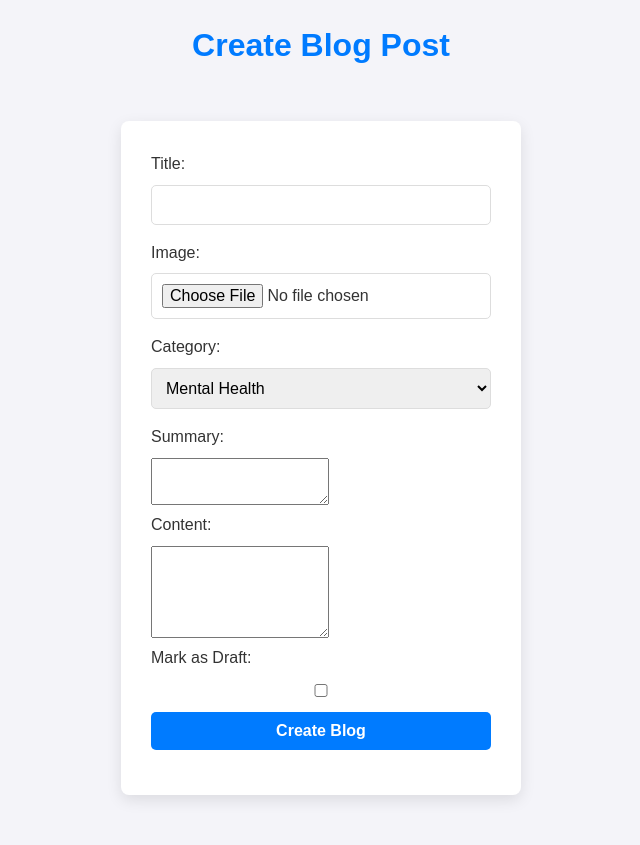
After one commit to Abhaii11/loging_singup, a Flask app: page /doctor/blog/create in a window 1280 px wide. The commit adds this page. Shown: the whole page, without its empty margins (319-959 px from the left). Run offline with Flask 3, Linux system fonts and the light colour scheme; the visitor is signed in with stand-in values (Sample User, id 1).

Commit message:
created new features
blog new feature read.me updated

```diff
--- a/project/app.py
+++ b/project/app.py
@@ -3,16 +3,97 @@
 from werkzeug.utils import secure_filename
 import os
 import sqlite3
+import pymysql
+
 
 app = Flask(__name__)
-app.secret_key = 'your_secret_key'  # Set a secret key for sessions
-
+app.secret_key = 'your_secret_key'
+UPLOAD_FOLDER = 'static/uploads'
+app.config['UPLOAD_FOLDER'] = UPLOAD_FOLDER
 # Directory to store profile pictures
 UPLOAD_FOLDER = 'static/profile_pictures'
 app.config['UPLOAD_FOLDER'] = UPLOAD_FOLDER
 
 # Database setup
 DATABASE = 'users.db'
+
+# MySQL connection
+db = pymysql.connect(
+    host="localhost",
+    user="root",
+    password="Root@Bhi89",
+    database="blog_app",
+    cursorclass=pymysql.cursors.DictCursor
+)
+
+# Route: Doctor - Create Blog Post
+@app.route('/doctor/blog/create', methods=['GET', 'POST'])
+def create_blog():
+    if session.get('user_type') != 'Doctor':
+        return redirect(url_for('login'))
+
+    if request.method == 'POST':
+        title = request.form['title']
+        category = request.form['category']
+        summary = request.form['summary']
+        content = request.form['content']
+        is_draft = request.form.get('is_draft') == 'on'
+
+        # Handle Image Upload
+        image = None
+        if 'image' in request.files:
+            file = request.files['image']
+            if file and file.filename:
+                image = secure_filename(file.filename)
+                file.save(os.path.join(app.config['UPLOAD_FOLDER'], image))
+
+        # Save to Database
+        with db.cursor() as cursor:
+            query = """
+                INSERT INTO blogs (title, image, category, summary, content, is_draft, author_id)
+                VALUES (%s, %s, %s, %s, %s, %s, %s)
+            """
+            cursor.execute(query, (title, image, category, summary, content, is_draft, session['user_id']))
+            db.commit()
+
+        flash('Blog post created successfully!', 'success')
+        return redirect(url_for('view_doctor_blogs'))
+
+    return render_template('create_blog.html')
+
+# Route: Doctor - View All Blog Posts
+@app.route('/doctor/blogs')
+def view_doctor_blogs():
+    if session.get('user_type') != 'Doctor':
+        return redirect(url_for('login'))
+
+    with db.cursor() as cursor:
+        query = "SELECT * FROM blogs WHERE author_id = %s"
+        cursor.execute(query, (session['user_id'],))
+        blogs = cursor.fetchall()
+
+    return render_template('doctor_blogs.html', blogs=blogs)
+
+# Route: Patient - View Blogs by Category
+@app.route('/blogs/<category>')
+def view_blogs(category):
+    if session.get('user_type') != 'Patient':
+        return redirect(url_for('login'))
+
+    with db.cursor() as cursor:
+        query = "SELECT * FROM blogs WHERE category = %s AND is_draft = 0"
+        cursor.execute(query, (category,))
+        blogs = cursor.fetchall()
+
+    # Truncate summaries to 15 words
+    for blog in blogs:
+        words = blog['summary'].split()
+        if len(words) > 15:
+            blog['summary'] = ' '.join(words[:15]) + '...'
+
+    return render_template('patient_blogs.html', category=category, blogs=blogs)
+
+
 
 def init_db():
     with sqlite3.connect(DATABASE) as conn:
--- /dev/null
+++ b/project/sql/schema.sql
@@ -0,0 +1,23 @@
+CREATE TABLE users (
+    id INT AUTO_INCREMENT PRIMARY KEY,
+    first_name VARCHAR(50),
+    last_name VARCHAR(50),
+    username VARCHAR(50) UNIQUE,
+    email VARCHAR(100) UNIQUE,
+    password VARCHAR(255),
+    user_type ENUM('Patient', 'Doctor'),
+    created_at TIMESTAMP DEFAULT CURRENT_TIMESTAMP
+);
+
+CREATE TABLE blogs (
+    id INT AUTO_INCREMENT PRIMARY KEY,
+    title VARCHAR(255),
+    image VARCHAR(255),
+    category ENUM('Mental Health', 'Heart Disease', 'Covid19', 'Immunization'),
+    summary TEXT,
+    content TEXT,
+    is_draft BOOLEAN DEFAULT TRUE,
+    author_id INT,
+    created_at TIMESTAMP DEFAULT CURRENT_TIMESTAMP,
+    FOREIGN KEY (author_id) REFERENCES users(id)
+);
--- /dev/null
+++ b/project/sql/seed.sql
@@ -0,0 +1,5 @@
+INSERT INTO users (first_name, last_name, username, email, password, user_type)
+VALUES ('John', 'Doe', 'johndoe', 'john@example.com', 'hashed_password', 'Doctor');
+
+INSERT INTO blogs (title, image, category, summary, content, is_draft, author_id)
+VALUES ('Mental Health Tips', 'mental.jpg', 'Mental Health', 'Tips for managing stress...', 'Full content here...', FALSE, 1);
--- a/project/static/styles.css
+++ b/project/static/styles.css
@@ -182,3 +182,93 @@
         margin: 10px 0;
     }
 }
+
+/* static/styles.css */
+
+body {
+    font-family: Arial, sans-serif;
+    background-color: #f4f4f9;
+    margin: 0;
+    padding: 0;
+    color: #333; /* Set a default text color */
+}
+
+h1 {
+    text-align: center;
+    color: #007BFF; /* Bright blue for the header */
+    margin-top: 20px;
+}
+
+.blog-container {
+    display: flex;
+    flex-wrap: wrap;
+    justify-content: center;
+    gap: 20px;
+    padding: 20px;
+}
+
+.blog-card {
+    background-color: #ffffff;
+    border: 1px solid #ddd;
+    border-radius: 8px;
+    box-shadow: 0 4px 8px rgba(0, 0, 0, 0.1);
+    overflow: hidden;
+    width: 300px;
+    text-align: center;
+    transition: transform 0.2s;
+}
+
+.blog-card:hover {
+    transform: translateY(-5px);
+}
+
+.blog-card img {
+    width: 100%; /* Ensure the image fills the card */
+    height: auto;
+    object-fit: cover;
+}
+
+.blog-card h3 {
+    font-size: 1.5rem;
+    margin: 10px 0;
+    color: #333; /* Make sure text is visible */
+}
+
+.blog-card p {
+    font-size: 1rem;
+    margin: 5px 15px;
+    color: #666; /* Slightly lighter for descriptions */
+}
+
+.blog-card .category {
+    font-size: 0.9rem;
+    font-weight: bold;
+    color: #007BFF;
+}
+
+.blog-card .status {
+    font-size: 0.9rem;
+    color: #28a745; /* Green for "Published" */
+    font-weight: bold;
+}
+
+.pagination {
+    display: flex;
+    justify-content: center;
+    margin-top: 20px;
+}
+
+.pagination a {
+    margin: 0 5px;
+    padding: 10px 15px;
+    text-decoration: none;
+    color: #007BFF;
+    border: 1px solid #ddd;
+    border-radius: 5px;
+    transition: background-color 0.2s;
+}
+
+.pagination a:hover {
+    background-color: #007BFF;
+    color: #ffffff;
+}
--- /dev/null
+++ b/project/templates/create_blog.html
@@ -0,0 +1,36 @@
+<!DOCTYPE html>
+<html>
+<head>
+    <title>Create Blog</title>
+    <link rel="stylesheet" href="{{ url_for('static', filename='styles.css') }}">
+</head>
+<body>
+    <h1>Create Blog Post</h1>
+    <form method="POST" enctype="multipart/form-data">
+        <label>Title:</label>
+        <input type="text" name="title" required><br>
+
+        <label>Image:</label>
+        <input type="file" name="image"><br>
+
+        <label>Category:</label>
+        <select name="category" required>
+            <option value="Mental Health">Mental Health</option>
+            <option value="Heart Disease">Heart Disease</option>
+            <option value="Covid19">Covid19</option>
+            <option value="Immunization">Immunization</option>
+        </select><br>
+
+        <label>Summary:</label>
+        <textarea name="summary" rows="3" required></textarea><br>
+
+        <label>Content:</label>
+        <textarea name="content" rows="6" required></textarea><br>
+
+        <label>Mark as Draft:</label>
+        <input type="checkbox" name="is_draft"><br>
+
+        <button type="submit">Create Blog</button>
+    </form>
+</body>
+</html>
```
Also changed, not shown: project/templates/base.html (+12 -23 lines), project/templates/doctor_blogs.html (added, +27 -0 lines), project/templates/patient_blogs.html (added, +21 -0 lines), README.md (deleted), project/README.md, project/static/images/default.png.png (added), project/static/uploads/20200528_080945.jpg (added), project/static/uploads/Screenshot_2025-01-11_124613.png (added), project/users.db (deleted), project/users.db.txt (deleted), 3 other files.
